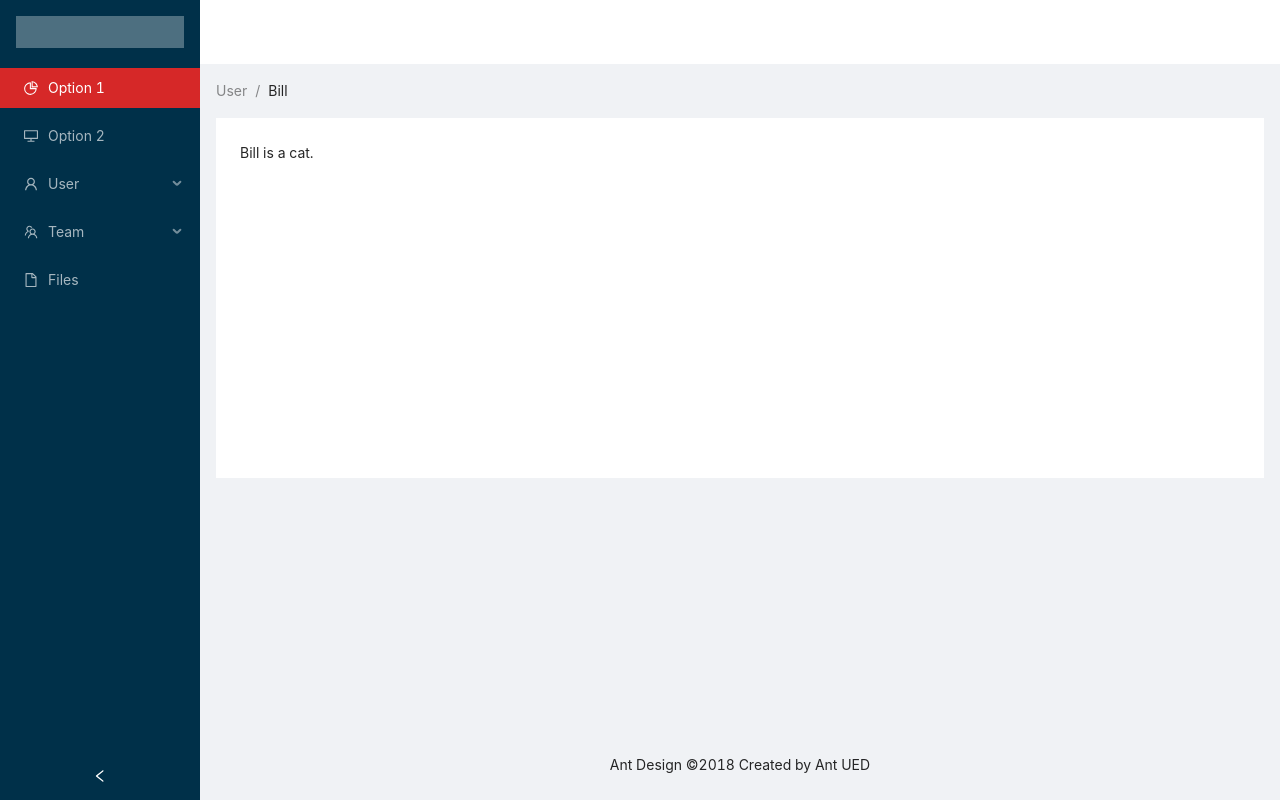
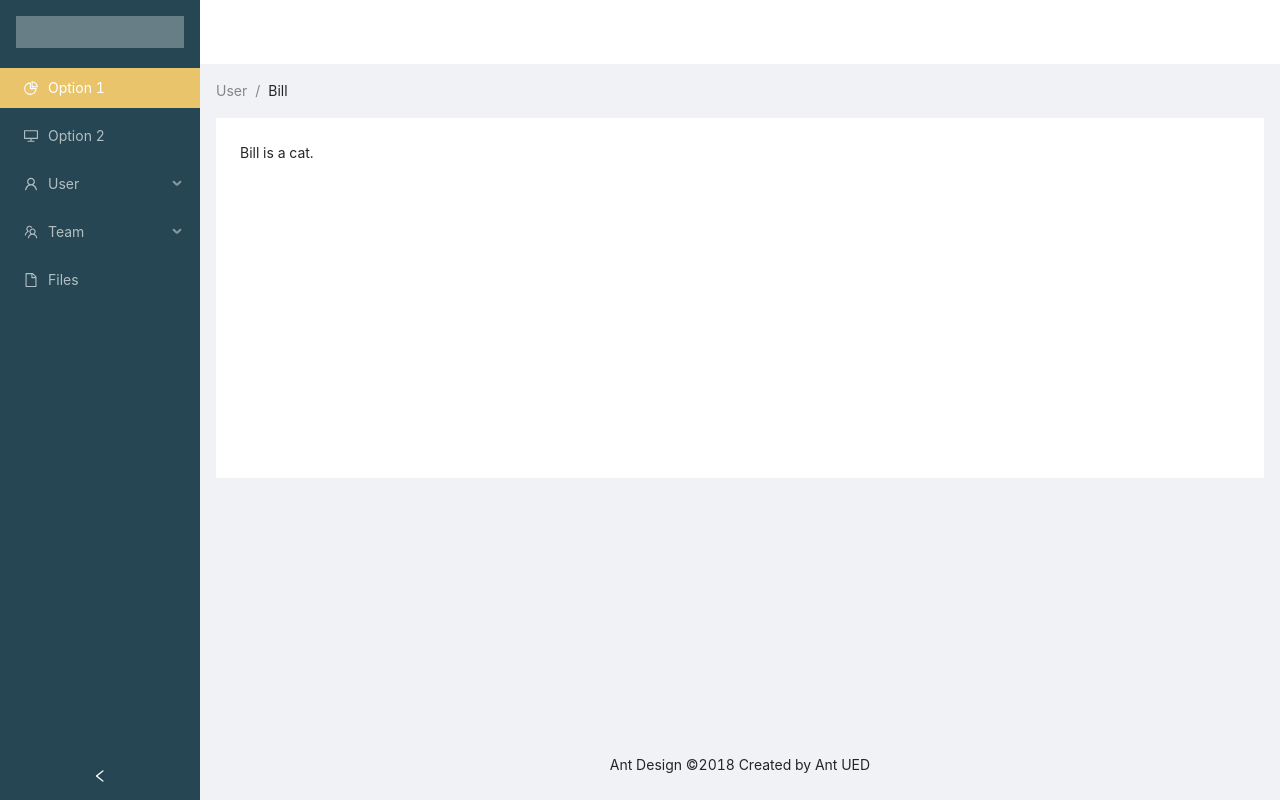
Before and after one commit to laniltee/antd-demo, a React (Create React App) app: page / in a window 1280 px wide. Built offline with nearby package versions, Linux system fonts and the light colour scheme.

Commit message:
added theme switch

```diff
--- a/src/App.scss
+++ b/src/App.scss
@@ -1,5 +1,6 @@
 @import '~antd/dist/antd.css';
-@import './theme2';
+@import './theme1';
+//@import './theme2'; uncomment this and comment above to switch the color pallete
 
 .logo {
   height: 32px;
```
